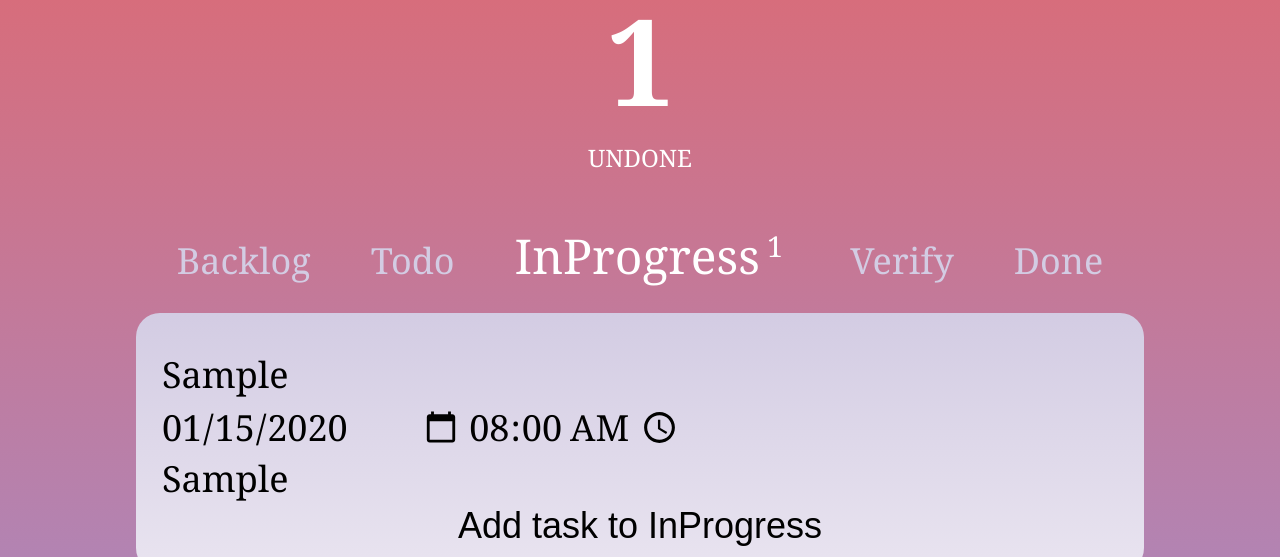
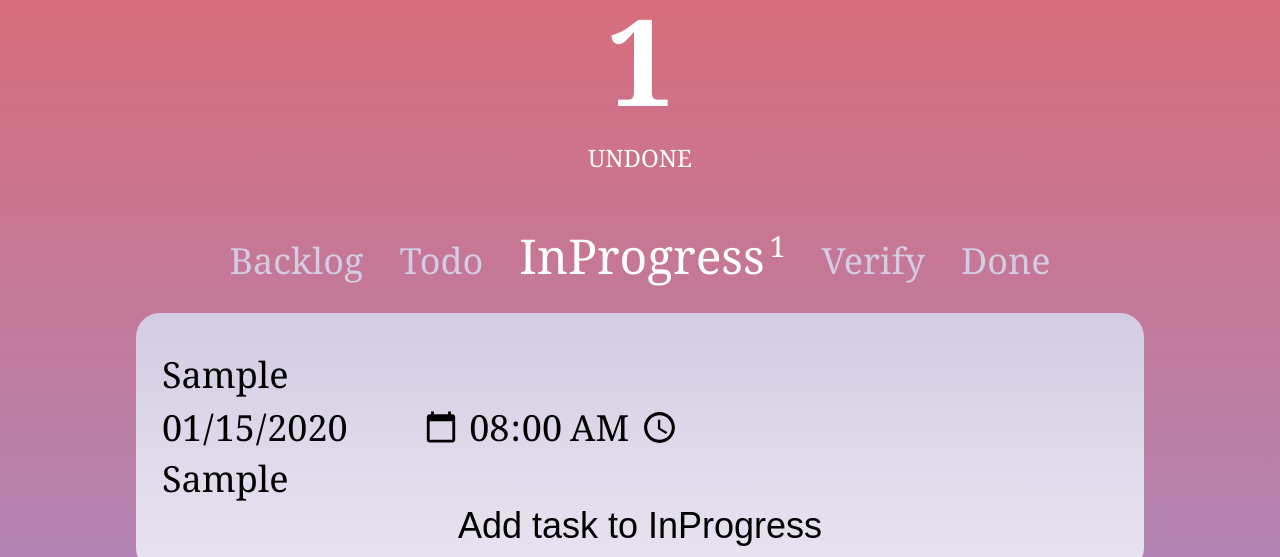
Before and after one commit to Yan-1999/Tenparu, a plain HTML site: page index.html in a window 1280 px wide. Both pictures are taken after typing "Sample", "2020-01-15", "Sample" into the empty fields and a click on the input "Add task to InProgress". Shown: the part 233-790 px from the top of the page. Drawn offline with Linux system fonts and the light colour scheme.

Commit message:
Update style.css

```diff
--- a/style.css
+++ b/style.css
@@ -44,11 +44,10 @@ button {
     color: #d3cce3;
     display: inline-block;
     font-family: inherit;
-    margin: 0 0.5rem;
 }
 
 #stages button {
-    margin: 0 1rem;
+    margin: 0 0.5rem;
     font-size: 1.5rem;
 }
 
@@ -59,7 +58,7 @@ button {
 
 #stages span {
     font-size: 1.2rem;
-    margin: 0 0.3rem;
+    margin-left: 0.2rem;
     vertical-align: super;
 }
 
```
